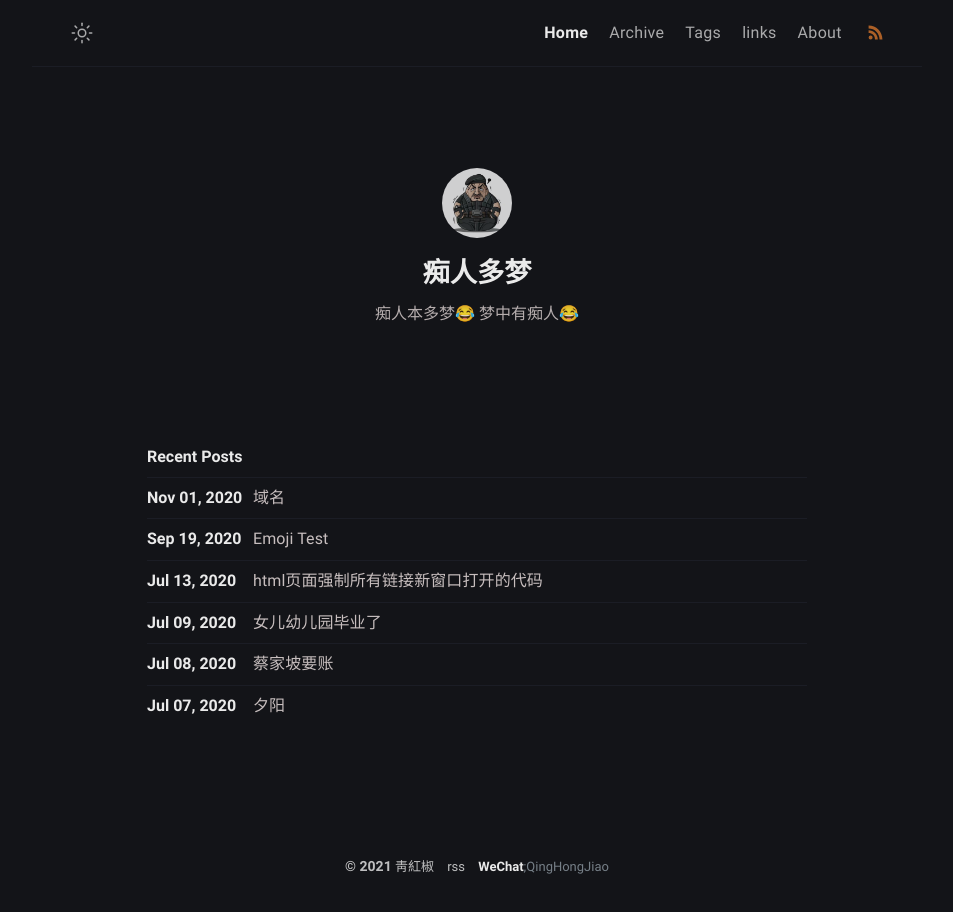
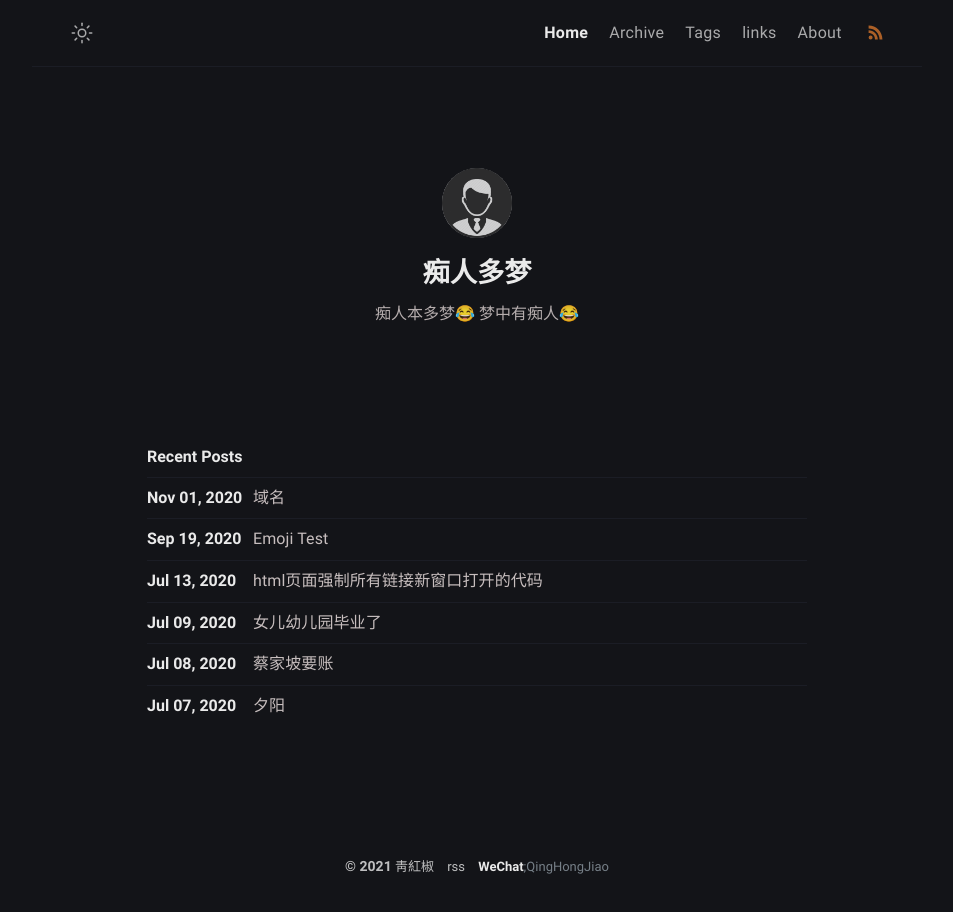
Before and after one commit to YiPianYe/yipianye.github.io, a Jekyll site: the page built from index.md, in a window 1280 px wide. Shown: the whole page, without its empty margins (163-1116 px from the left). Built offline with Jekyll 4.4.1, drawn with Linux system fonts in a browser that asks for light colours; comment, search, counter and statistics services are not loaded.

Commit message:
Update _config.yml

```diff
--- a/_config.yml
+++ b/_config.yml
@@ -20,7 +20,7 @@ author:
   twitter: twitter_username # twitter username
   facebook: facebook_username # facebook username
   email: domainnamegroups#qq.com # email adress
-  avatar: /assets/img/chiren.jpg # change with your own avatar
+  avatar: /assets/img/avatar.jpg # change with your own avatar
 
 # URL settings
 url: "https://iCp.Me" # url
```
